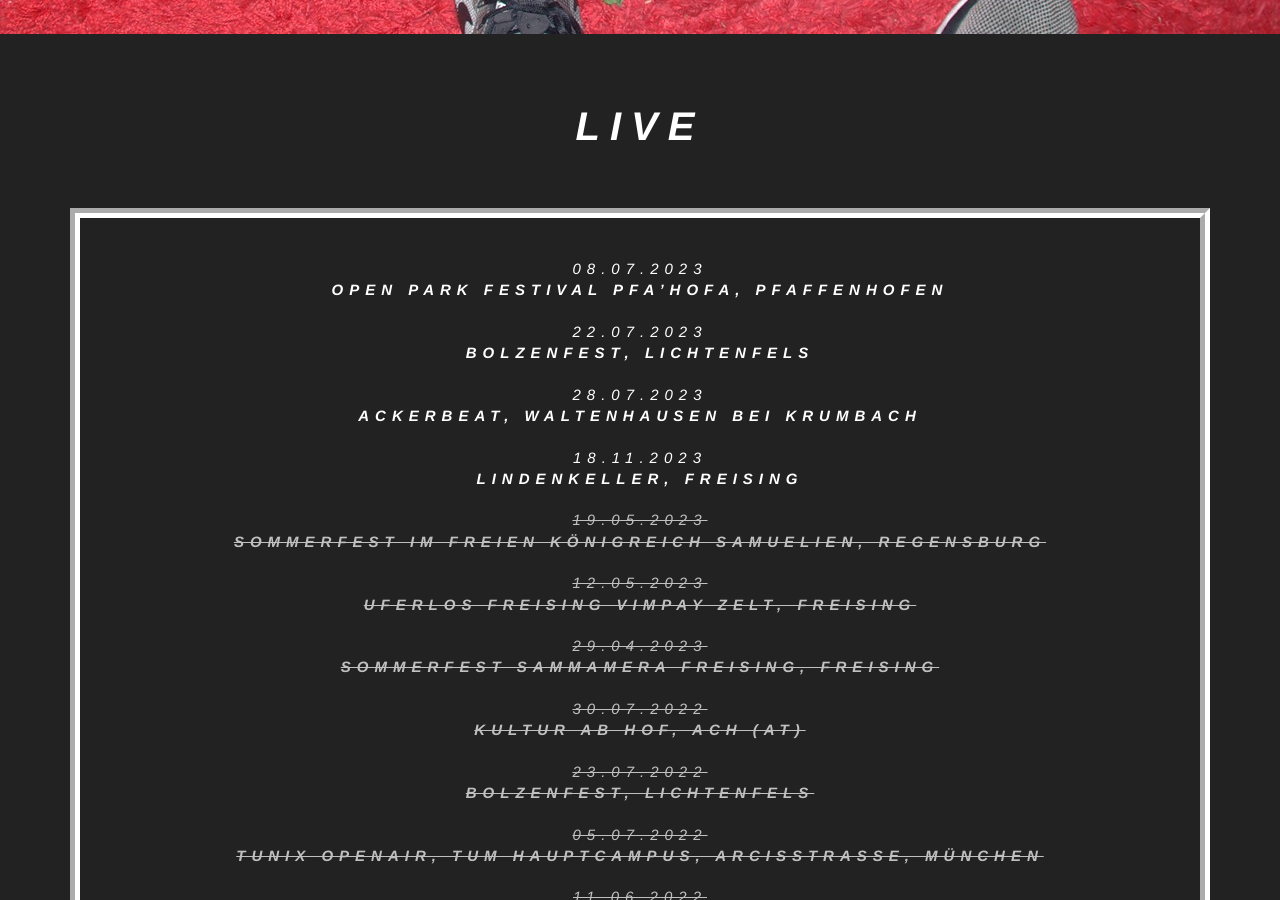
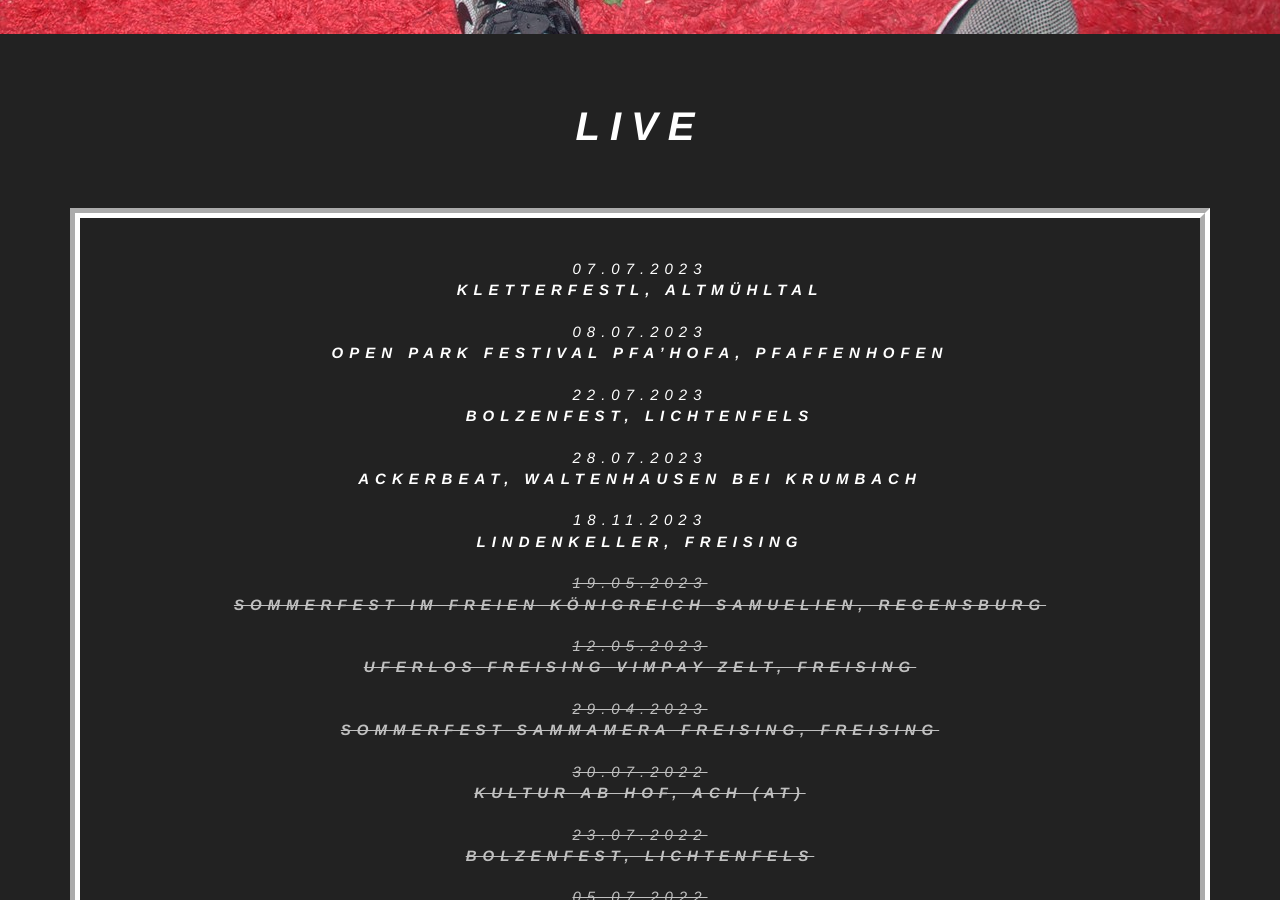
Before and after one commit to jabbadafunk/jabbadafunk.github.io, a Jekyll site: the page built from index.html, in a window 1280 px wide and 900 px high, scrolled down 866 px. Built offline with Jekyll 4.4.1, drawn with Linux system fonts in a browser that asks for light colours.

Commit message:
Update gigs.yml

```diff
--- a/_data/gigs.yml
+++ b/_data/gigs.yml
@@ -1,4 +1,7 @@
 ---
+- location: Kletterfestl, Altmühltal
+  date: 2023-07-07 15:00:00 +0000
+  completed: false
 - location: Open Park Festival PFA’HOFA, Pfaffenhofen
   date: 2023-07-08 15:00:00 +0000
   completed: false
```
